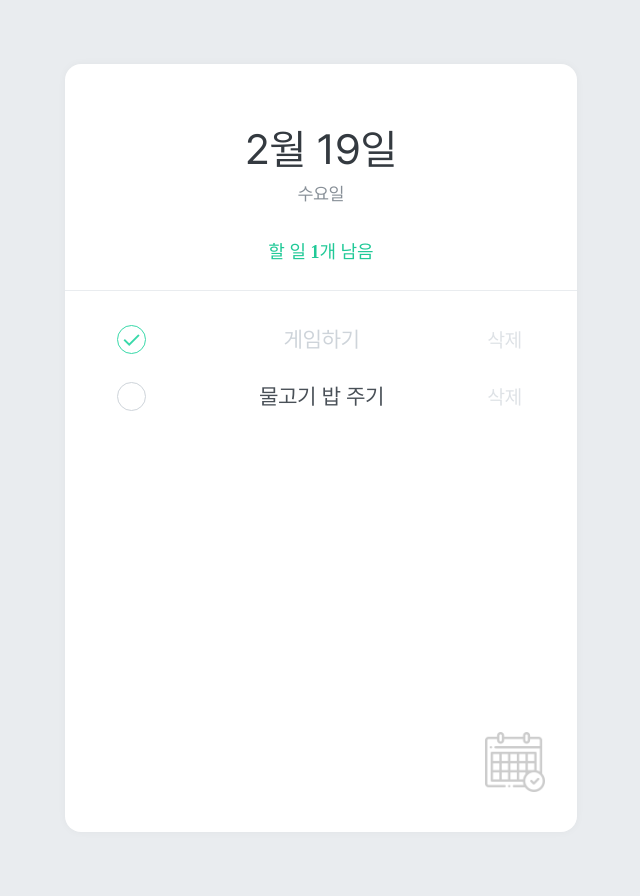
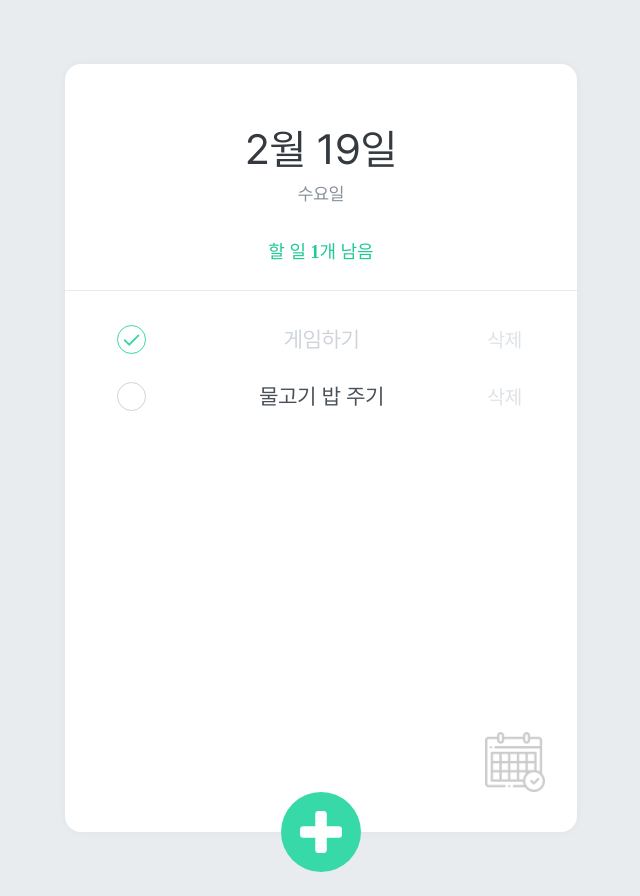
Before and after one commit to jsh6269/react-seminar, a React (Vite) app: page / in a window 1280 px wide. Shown: the whole page, without its empty margins (319-959 px from the left). Built offline with nearby package versions, Linux system fonts and the light colour scheme; a web font is replaced by a local one.

Commit message:
feat: TodoCreate

```diff
--- /dev/null
+++ b/src/components/TodoCreate/index.jsx
@@ -0,0 +1,46 @@
+import { useState } from "react";
+import plus from "../../assets/images/plus.png";
+
+const TodoCreate = ({ onCreate }) => {
+  const [open, setOpen] = useState(false);
+  const [text, setText] = useState("");
+
+  const handleTextInputChange = (e) => {
+    setText(e.target.value);
+  };
+  const handleSubmit = (e) => {
+    e.preventDefault();
+    if (text.trim()) {
+      onCreate(text);
+    }
+    setText("");
+    setOpen(false);
+  };
+  const handleCreateToggleButtonClick = () => {
+    setOpen((open) => !open);
+  };
+  return (
+    <>
+      {open && (
+        <div className="absolute left-0 bottom-0 w-full z-5">
+          <form className="insert-form" onSubmit={handleSubmit}>
+            <input
+              autoFocus
+              placeholder="할 일을 입력 후, Enter를 누르세요"
+              onChange={handleTextInputChange}
+              value={text}
+            />
+          </form>
+        </div>
+      )}
+      <button
+        className={open ? "circle-button button-open" : "circle-button"}
+        onClick={handleCreateToggleButtonClick}
+      >
+        <img src={plus} className="invert" />
+      </button>
+    </>
+  );
+};
+
+export default TodoCreate;
--- a/src/routes/HomePage.jsx
+++ b/src/routes/HomePage.jsx
@@ -1,18 +1,35 @@
 import { Link } from "react-router-dom";
+import { useState, useEffect } from "react";
 import { format } from "date-fns";
 import TodoHead from "../components/TodoHead";
 import TodoList from "../components/TodoList";
+import TodoCreate from "../components/TodoCreate";
 import TodoDummyData from "../data/dummy.json";
 import CalenderIcon from "../assets/images/calendar.png";
 
 const HomePage = () => {
-  const today = format(new Date(), "yyyy-MM-dd");
-  const todos = TodoDummyData[today] || [];
+  const [todos, setTodos] = useState([]);
+
+  // 할 일 추가
+  const handleCreate = (text) => {
+    const newId =
+      todos.length > 0 ? Math.max(...todos.map((todo) => todo.id)) + 1 : 0;
+
+    const newTodo = { id: newId, text, done: false };
+    setTodos((prevTodos) => [...prevTodos, newTodo]);
+  };
+
+  // 초기 데이터 불러오기
+  useEffect(() => {
+    const today = format(new Date(), "yyyy-MM-dd");
+    setTodos(TodoDummyData[today] || []);
+  }, []);
 
   return (
     <>
       <TodoHead todos={todos} />
       <TodoList todos={todos} />
+      <TodoCreate onCreate={handleCreate} />
       <Link to="/history">
         <img
           src={CalenderIcon}
```
